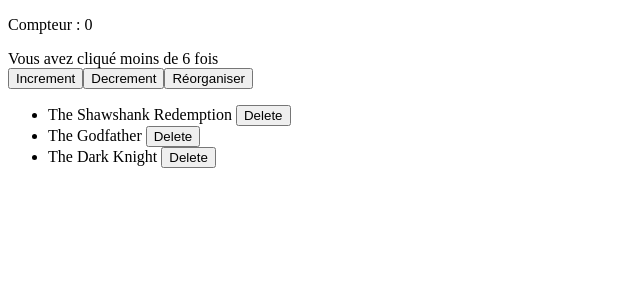
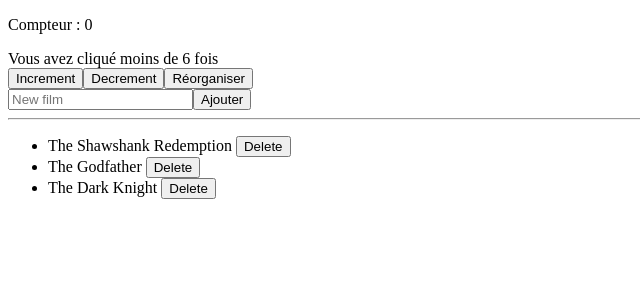
Before and after one commit to ro95/test-vue, a Vue app: page / in a window 1280 px wide. Shown: the top 300 px of the page, without its empty margins (0-640 px from the left). Built offline with nearby package versions, Linux system fonts and the light colour scheme.

Commit message:
add a new film

```diff
--- a/src/App.vue
+++ b/src/App.vue
@@ -5,6 +5,11 @@
   <button @click="increment">Increment</button>
   <button @click="decrement">Decrement</button>
   <button @click="SortMovie">Réorganiser</button>
+  <form action="" @submit.prevent="addMovie">
+    <input type="text" placeholder="New film" v-model="movieName" />
+    <button>Ajouter</button>
+  </form>
+  <hr />
   <ul>
     <li v-for="movie in movies" :key="movie">
       {{ movie }} <button @click="deleteMovie(movie)">Delete</button>
@@ -30,4 +35,10 @@ const deleteMovie = (movie) => {
 const SortMovie = () => {
   movies.value.sort((a, b) => (a > b ? 1 : -1));
 };
+
+const movieName = ref("");
+const addMovie = () => {
+  movies.value.push(movieName.value);
+  movieName.value = "";
+};
 </script>
```
